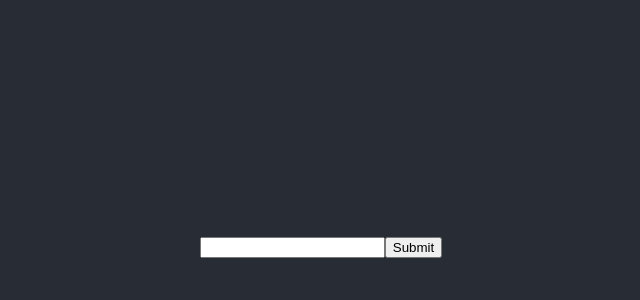
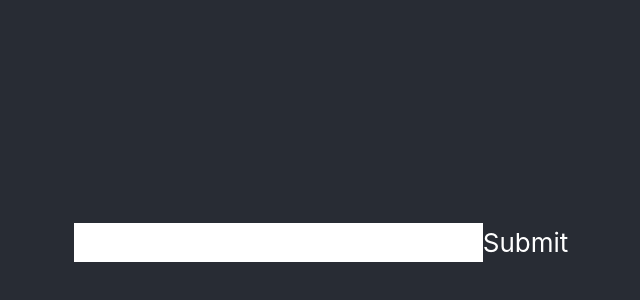
Before and after one commit to dourian/UniGPT, a React (Create React App) app in the folder frontend/: page / in a window 1280 px wide. Shown: the part 158-458 px from the top of the page, without its empty margins (319-959 px from the left). Built offline with nearby package versions, Linux system fonts and the light colour scheme.

Commit message:
did some clean up, added tailwind

```diff
--- a/frontend/src/App.css
+++ b/frontend/src/App.css
@@ -1,19 +1,4 @@
-.App {
-  text-align: center;
-}
-
-.App-logo {
-  height: 40vmin;
-  pointer-events: none;
-}
-
-@media (prefers-reduced-motion: no-preference) {
-  .App-logo {
-    animation: App-logo-spin infinite 20s linear;
-  }
-}
-
-.App-header {
+.app-container {
   background-color: #282c34;
   min-height: 100vh;
   display: flex;
@@ -23,16 +8,3 @@
   font-size: calc(10px + 2vmin);
   color: white;
 }
-
-.App-link {
-  color: #61dafb;
-}
-
-@keyframes App-logo-spin {
-  from {
-    transform: rotate(0deg);
-  }
-  to {
-    transform: rotate(360deg);
-  }
-}
--- a/frontend/src/App.js
+++ b/frontend/src/App.js
@@ -1,16 +1,11 @@
 import "./App.css";
-import React, { useState, useContext } from 'react';
+import React, { useState, useContext } from "react";
 import { BackendContext } from "./BackendProvider";
+
 function App() {
+  const [inputValue, setInputValue] = useState("");
 
-  const [inputValue, setInputValue] = useState('');
-
-  const {
-    getAnswer,
-    setAnswer,
-    answer
- } = useContext(BackendContext);
-
+  const { getAnswer, setAnswer, answer } = useContext(BackendContext);
 
   const handleInputChange = (event) => {
     setInputValue(event.target.value);
@@ -22,8 +17,8 @@ function App() {
   };
 
   return (
-    <div className="App">
-      <header className="App-header">
+    <div className="text-center">
+      <header className="app-container">
         <form onSubmit={handleSubmit}>
           <label>
             <input
@@ -33,7 +28,7 @@ function App() {
             />
           </label>
           <button type="submit">Submit</button>
-      </form>
+        </form>
       </header>
     </div>
   );
--- a/frontend/src/BackendProvider.js
+++ b/frontend/src/BackendProvider.js
@@ -1,33 +1,35 @@
-import { createContext, useState } from 'react';
-import axios from 'axios';
+import { createContext, useState, useMemo } from "react";
+import axios from "axios";
 
 export const BackendContext = createContext();
 
 export const BackendProvider = ({ children }) => {
+  const [answer, setAnswer] = useState("");
 
-    const [answer, setAnswer] = useState("")
+  const getAnswer = (question) => {
+    axios
+      .get("http://localhost:3000/hello")
+      .then((response) => {
+        setAnswer(response.data);
+        console.log("here: ", response.data);
+      })
+      .catch((error) => {
+        console.error("Error fetching data:", error);
+      });
+  };
 
-    const getAnswer = (question) => {
-        axios.get('http://localhost:3000/hello')
-          .then(response => {
-            setAnswer(response.data);
-            console.log("here: ", response.data )
-          })
-          .catch(error => {
-            console.error('Error fetching data:', error);
-          });
-      }
-
+  const contextValue = useMemo(
+    () => ({
+      getAnswer,
+      setAnswer,
+      answer,
+    }),
+    [answer]
+  );
 
   return (
-    <BackendContext.Provider
-      value={{
-        getAnswer,
-        setAnswer,
-        answer
-      }}
-    >
+    <BackendContext.Provider value={contextValue}>
       {children}
     </BackendContext.Provider>
-  )
-}
+  );
+};
--- a/frontend/src/index.css
+++ b/frontend/src/index.css
@@ -1,3 +1,7 @@
+@tailwind base;
+@tailwind components;
+@tailwind utilities;
+
 body {
   margin: 0;
   font-family: -apple-system, BlinkMacSystemFont, 'Segoe UI', 'Roboto', 'Oxygen',
--- /dev/null
+++ b/frontend/tailwind.config.js
@@ -0,0 +1,8 @@
+/** @type {import('tailwindcss').Config} */
+module.exports = {
+    content: ["./src/**/*.{html,js}"],
+  theme: {
+    extend: {},
+  },
+  plugins: [],
+}
```
Also changed, not shown: frontend/package.json (+8 -0 lines), 2 other files (tests, documents, lock files or other folders).
